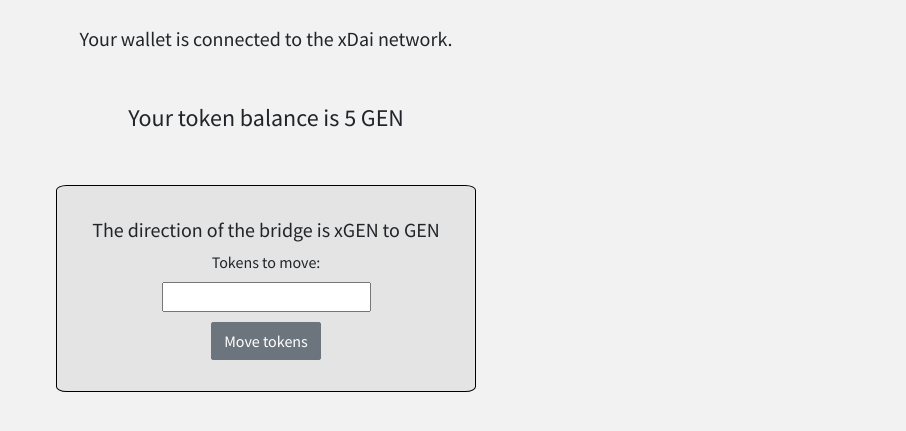
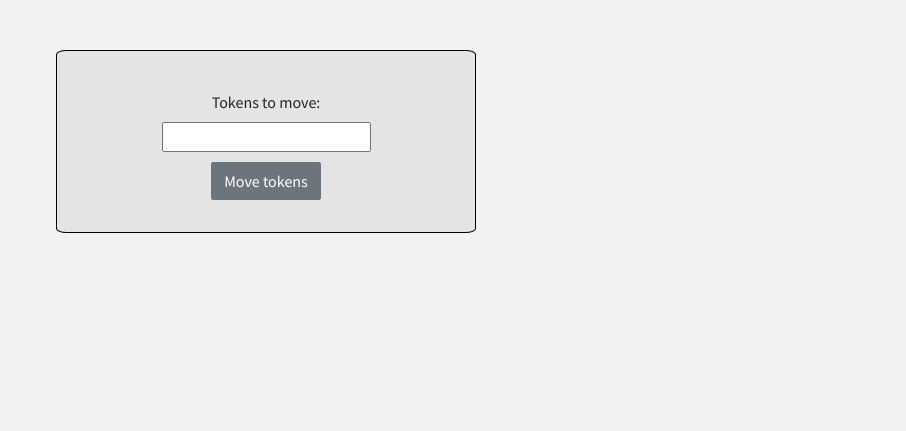
Before and after one commit to daostack/xgen-bridge, a website: page index.html in a window 1280 px wide. Shown: the part 141-572 px from the top of the page, without its empty margins (374-1280 px from the left). Drawn offline with nearby package versions, Linux system fonts and the light colour scheme.

Commit message:
Remove default text

```diff
--- a/index.html
+++ b/index.html
@@ -19,10 +19,10 @@
 	<div class="ribbon">
 		<div class="container">
 			<h2 class="title" id="pageTitle">GEN <-> xGEN Token Bridge</h2>
-			<h5 id="description">Your wallet is connected to the xDai network.</h5>
-			<h4 id="balance">Your token balance is 5 GEN</h4>
+			<h5 id="description"></h5>
+			<h4 id="balance"></h4>
 			<form class="form-register" id="form">
-				<h5 id="direction">The direction of the bridge is xGEN to GEN</h5>
+				<h5 id="direction"></h5>
 				<label for="amount">Tokens to move:</label>
 				<input type="number" id="amount" name="amount" min="0">
 				<button type="submit" class="btn btn-secondary" id="requestBtn">Move tokens</button>
```
